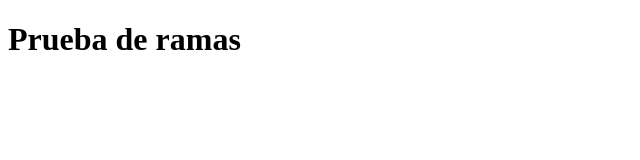
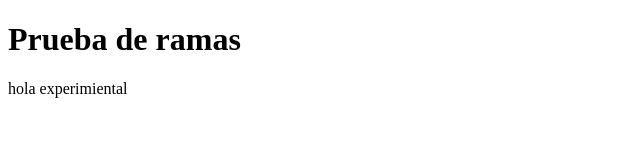
Before and after one commit to hernansaavedrag/pruebaramas, a plain HTML site: page index.html in a window 1280 px wide. Shown: the whole page, without its empty margins (0-640 px from the left). Drawn offline with Linux system fonts and the light colour scheme.

Commit message:
hola mundo experimental 1

```diff
--- a/index.html
+++ b/index.html
@@ -8,5 +8,6 @@
 </head>
 <body>
     <h1>Prueba de ramas</h1>
+    hola experimiental
 </body>
 </html>
```
